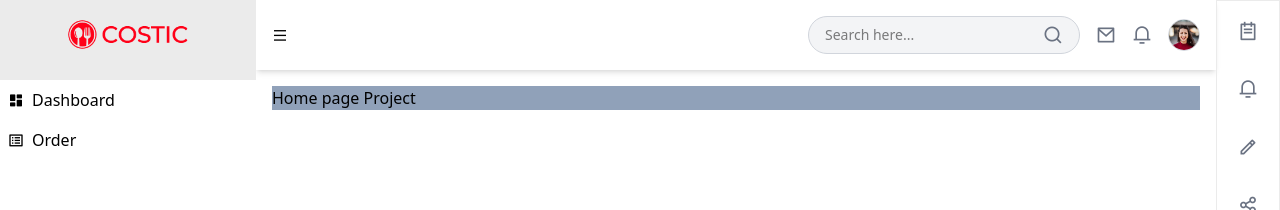
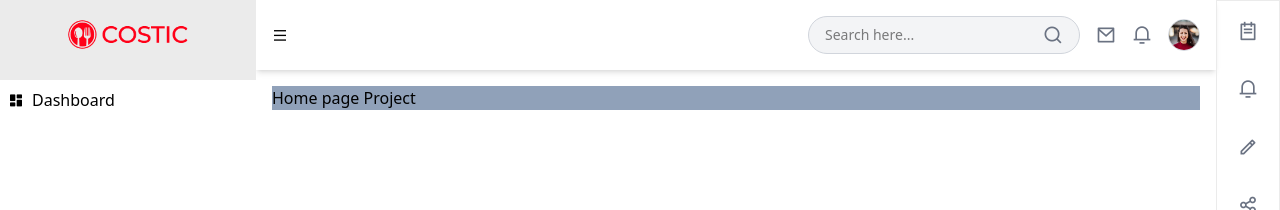
Before and after one commit to hameedgul12345/Restaurent_Dashboard_Panel, a React (Vite) app: page / in a window 1280 px wide. Shown: the top 210 px of the page. Built offline with nearby package versions, Linux system fonts and the light colour scheme.

Commit message:
remove order route

```diff
--- a/src/Components/Layout.jsx
+++ b/src/Components/Layout.jsx
@@ -25,11 +25,7 @@ function Layout({ children }) {
       title: "Dashboard",
       icon: <i className="ri-dashboard-fill"></i>,
     },
-    {
-      link: "/order",
-      title: "Order",
-      icon: <i class="ri-list-view"></i>
-    },
+
 
   ];
   return (
```
